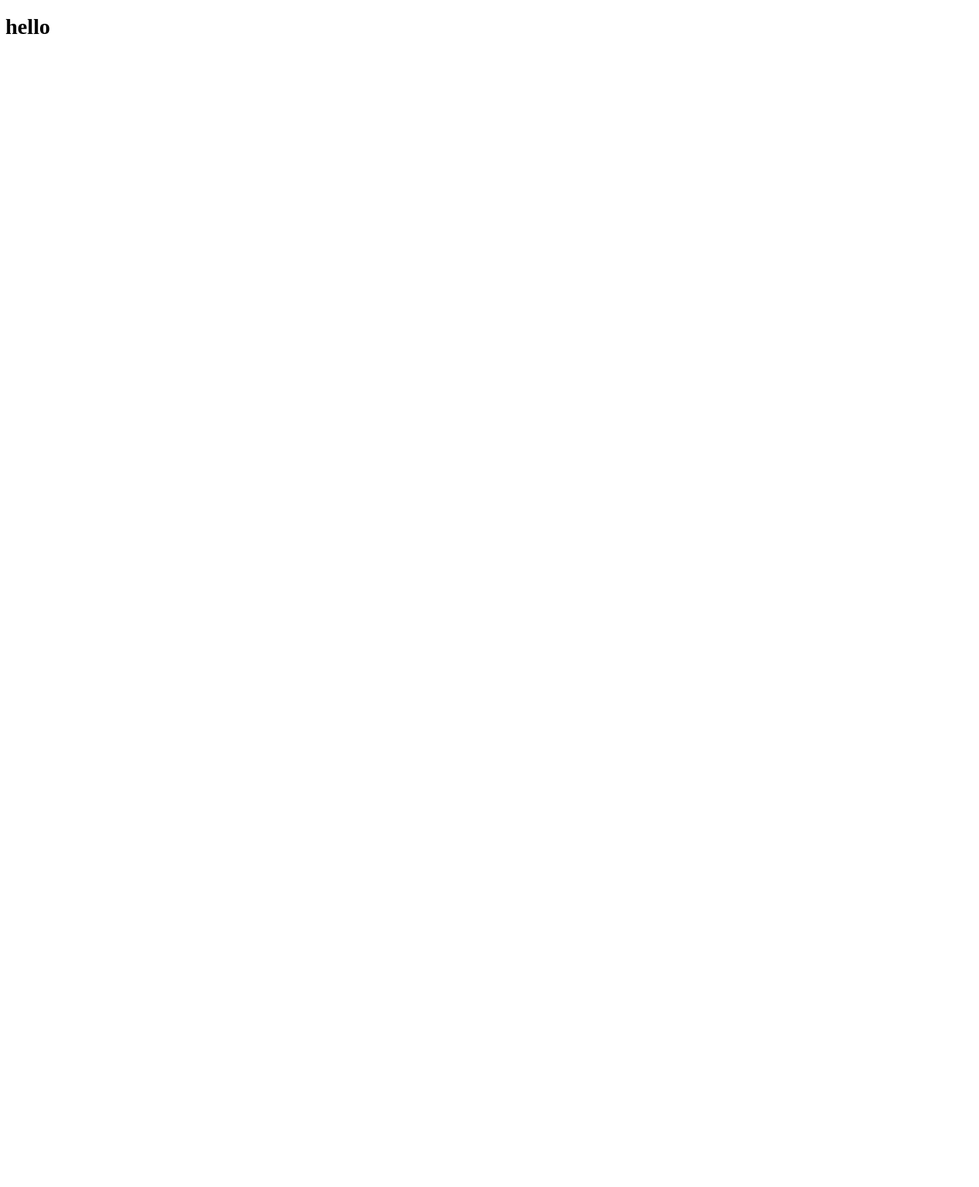
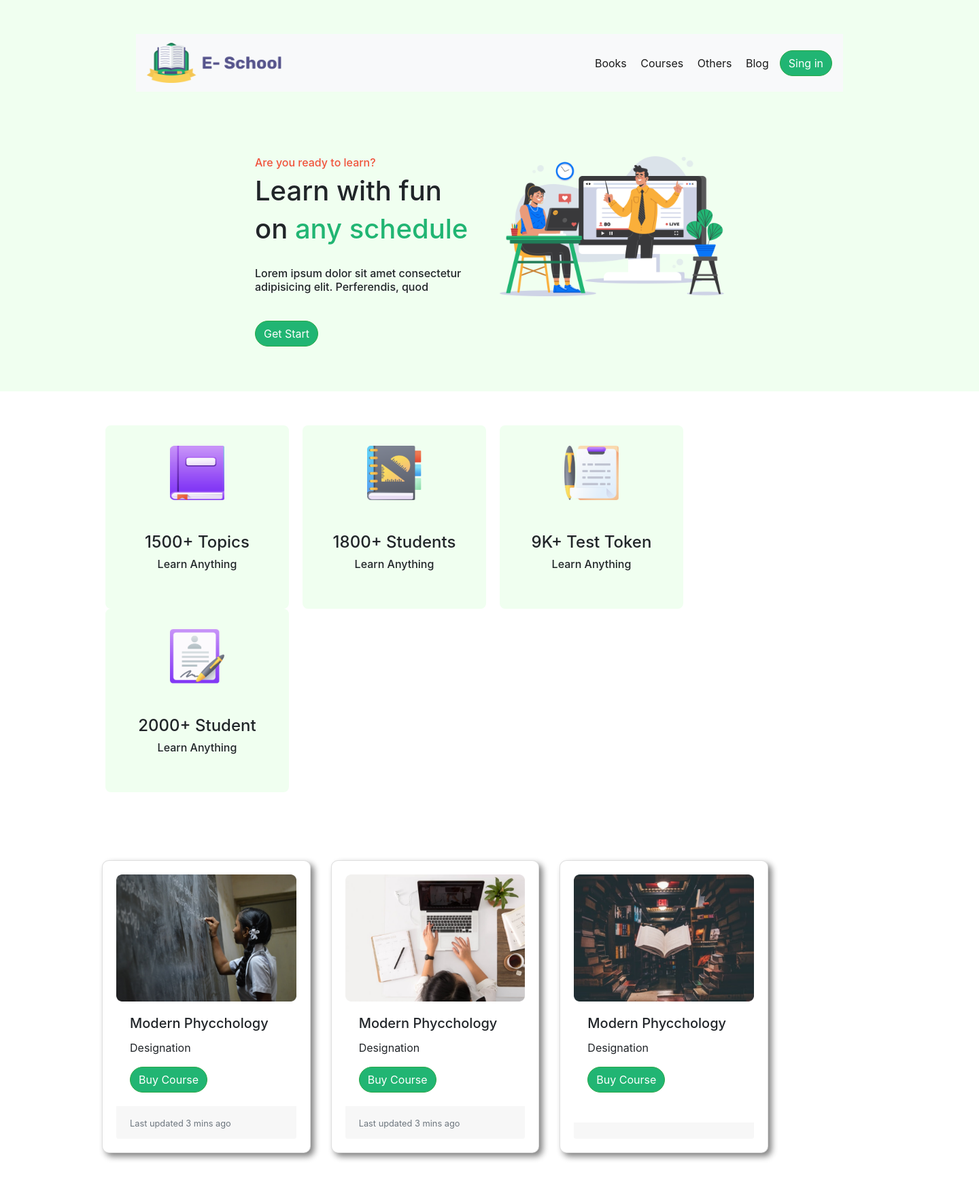
Before and after one commit to Najmulkarim/e-school-project, a plain HTML site: page index.html in a window 1280 px wide. Shown: the whole page at 68% size, 1440 px wide, since content can reach past the window. Before the commit the page ends 800 px from the top, so only its background shows below. Drawn offline with nearby package versions, Linux system fonts and the light colour scheme.

Commit message:
night breck

```diff
--- a/index.html
+++ b/index.html
@@ -5,17 +5,159 @@
     <meta name="viewport" content="width=device-width, initial-scale=1.0">
     <title>e-school-project</title>
 
-
-
+    <link rel="stylesheet" href="https://stackpath.bootstrapcdn.com/bootstrap/4.5.2/css/bootstrap.min.css" integrity="sha384-JcKb8q3iqJ61gNV9KGb8thSsNjpSL0n8PARn9HuZOnIxN0hoP+VmmDGMN5t9UJ0Z" crossorigin="anonymous">
     <link rel="stylesheet" href="style.css">
 
 </head>
 <body>
 
-<div class="container">
+    <header class=" nav-bar ">
 
-    <h1>hello</h1>
-</div>
+        <nav class="navbar navbar-light bg-light  ">
+            <a class="navbar-brand">
+                <img src="ICON/Logo.png" alt="">
+            </a>
+            <form class="form-inline nav-btn ">
+
+                <div>
+
+                    <a class="navbar-brand " href="#">Books</a>
+                    <a class="navbar-brand " href="#">Courses</a>
+                    <a class="navbar-brand " href="#">Others</a>
+                    <a class="navbar-brand " href="#">Blog</a>
+
+                </div>
+
+                <button class="btn btn-outline-success my-2 my-sm-0" type="submit">Sing in </button>
+            </form>
+        </nav>
+
+        <div>
+
+            <div id="carouselExampleSlidesOnly" class="carousel slide " data-ride="carousel">
+                <div class="d-flex justify-content-between justify-content-between ">
+                    <div class="carousel-item active ">
+                        <div class="row ">
+
+                            <div class="col-md-6">
+
+                                <h6 class="red">Are you ready to learn?</h6>
+                                <h1>Learn with fun</h1>
+                                <h1>on <span class="span-cl">any schedule</span> </h1>
+                                <br>
+                                <h6>
+                                    <p>Lorem ipsum dolor sit amet consectetur adipisicing elit. Perferendis, quod</p>
+                                </h6>
+                                <br>
+                                <button class="btn btn-outline-success my-2 my-sm-0" type="submit">Get Start </button>
+
+                            </div>
+                            <div class="col-md-6">
+                                <img src="Photos/Illustration.png" class="d-block w-100" alt="...">
+                            </div>
+
+                        </div>
+                    </div>
+
+                </div>
+            </div>
+        </div>
+    </header>
+
+
+
+    <section class="row">
+
+        <div class="box">
+            <div>
+                <img src="ICON/book.png" alt="">
+            </div>
+            <br><br>
+            <div>
+                <h4>1500+ Topics</h4>
+                <h6>Learn Anything</h6>
+            </div>
+        </div>
+        <div class="box ">
+            <div>
+                <img src="ICON/Students.png" alt="">
+            </div>
+            <br><br>
+            <div>
+                <h4>1800+ Students</h4>
+                <h6>Learn Anything</h6>
+            </div>
+
+        </div>
+        <div class="box">
+
+            <div>
+                <img src="ICON/Test.png" alt="">
+            </div>
+            <br><br>
+            <div>
+                <h4>9K+ Test Token</h4>
+                <h6>Learn Anything</h6>
+            </div>
+        </div>
+        <div class="box">
+
+            <div>
+                <img src="ICON/Student.png" alt="">
+            </div>
+            <br><br>
+            <div>
+                <h4>2000+ Student</h4>
+                <h6>Learn Anything</h6>
+            </div>
+        </div>
+
+    </section>
+
+    <section class="oneline-courses">
+
+        <div>
+
+            <div class="card-deck">
+                <div class="card">
+                  <img src="Photos/Morder pyschology.png" class="card-img-top" alt="...">
+                  <div class="card-body">
+                    <h5 class="card-title">Modern Phycchology</h5>
+                    <p class="card-text">Designation</p>
+                    <button class="btn btn-outline-success my-2 my-sm-0" type="submit">Buy Course </button>
+                  </div>
+                  <div class="card-footer">
+                    <small class="text-muted">Last updated 3 mins ago</small>
+                  </div>
+                </div>
+                <div class="card">
+                  <img src="Photos/Morder pychons.png" class="card-img-top" alt="...">
+                  <div class="card-body">
+                    <h5 class="card-title">Modern Phycchology</h5>
+                    <p class="card-text">Designation</p>
+                    <button class="btn btn-outline-success my-2 my-sm-0" type="submit">Buy Course  </button>
+                  </div>
+                  <div class="card-footer">
+                    <small class="text-muted">Last updated 3 mins ago</small>
+                  </div>
+                </div>
+                <div class="card">
+                  <img src="Photos/Morder psyc.png" class="card-img-top" alt="...">
+                  <div class="card-body">
+                    <h5 class="card-title">Modern Phycchology</h5>
+                    <p class="card-text">Designation</p>
+                    <button class="btn btn-outline-success my-2 my-sm-0" type="submit">Buy Course </button>
+                  </div>
+                  <div class="card-footer">
+
+
+
+                  </div>
+                </div>
+              </div>
+        </div>
+
+    </section>
 
 
 
@@ -37,9 +179,9 @@
 
 
 
-
-
-
+    <script src="https://code.jquery.com/jquery-3.5.1.slim.min.js" integrity="sha384-DfXdz2htPH0lsSSs5nCTpuj/zy4C+OGpamoFVy38MVBnE+IbbVYUew+OrCXaRkfj" crossorigin="anonymous"></script>
+    <script src="https://cdn.jsdelivr.net/npm/popper.js@1.16.1/dist/umd/popper.min.js" integrity="sha384-9/reFTGAW83EW2RDu2S0VKaIzap3H66lZH81PoYlFhbGU+6BZp6G7niu735Sk7lN" crossorigin="anonymous"></script>
+    <script src="https://stackpath.bootstrapcdn.com/bootstrap/4.5.2/js/bootstrap.min.js" integrity="sha384-B4gt1jrGC7Jh4AgTPSdUtOBvfO8shuf57BaghqFfPlYxofvL8/KUEfYiJOMMV+rV" crossorigin="anonymous"></script>
 
 
 </body>
--- a/style.css
+++ b/style.css
@@ -0,0 +1,98 @@
+
+header{
+
+    width: 1440px;
+    height: 576px;
+    background-color: #F0FFF0;
+    padding: 50px 200px;
+}
+
+
+
+.navbar img{
+
+    height: 100%;
+    width: 200px;
+
+}
+
+.btn{
+    border-radius: 33px;
+    background-color: #21B573;
+    color: #fff;
+}
+.span-cl{
+    color: #21B573;
+}
+.red{
+    color: #f0331ad8;
+}
+.navbar-brand{
+
+    font-size: 16px;
+    color: red;
+
+}
+.navbar-brand :hover{
+    color: brown;
+}
+
+
+.carousel-inner img{
+    width: 100%;
+}
+.carousel{
+    margin-top: 30px;
+    padding: 15px 25px;
+}
+.row{
+    padding: 50px 150px;
+}
+.box{
+    width: 270px;
+    height: 270px;
+    margin-left:20px;
+    background-color: #F0FFF0;
+    text-align: center;
+    padding-top: 30px;
+    border-radius: 8px;
+}
+.box:hover{
+    background-color: #fff;
+    box-shadow: 5px 5px 8px gray;
+
+
+}
+
+.box img{
+    width: 80px;
+    height: 80px;
+}
+.oneline-courses{
+
+    padding: 50px 150px;
+
+}
+.card{
+
+    border-radius: 10px;
+    padding: 20px;
+    box-shadow: 5px 5px 10px gray;
+}
+.card-footer{
+
+    border: none;
+}
+.calender{
+    position: absolute;
+    width: 18px;
+    height: 20px;
+    padding: 0 0;
+
+}
+.font-ft{
+    position:relative;
+    font-size: 16px;
+    line-height: 24px;
+
+}
```
